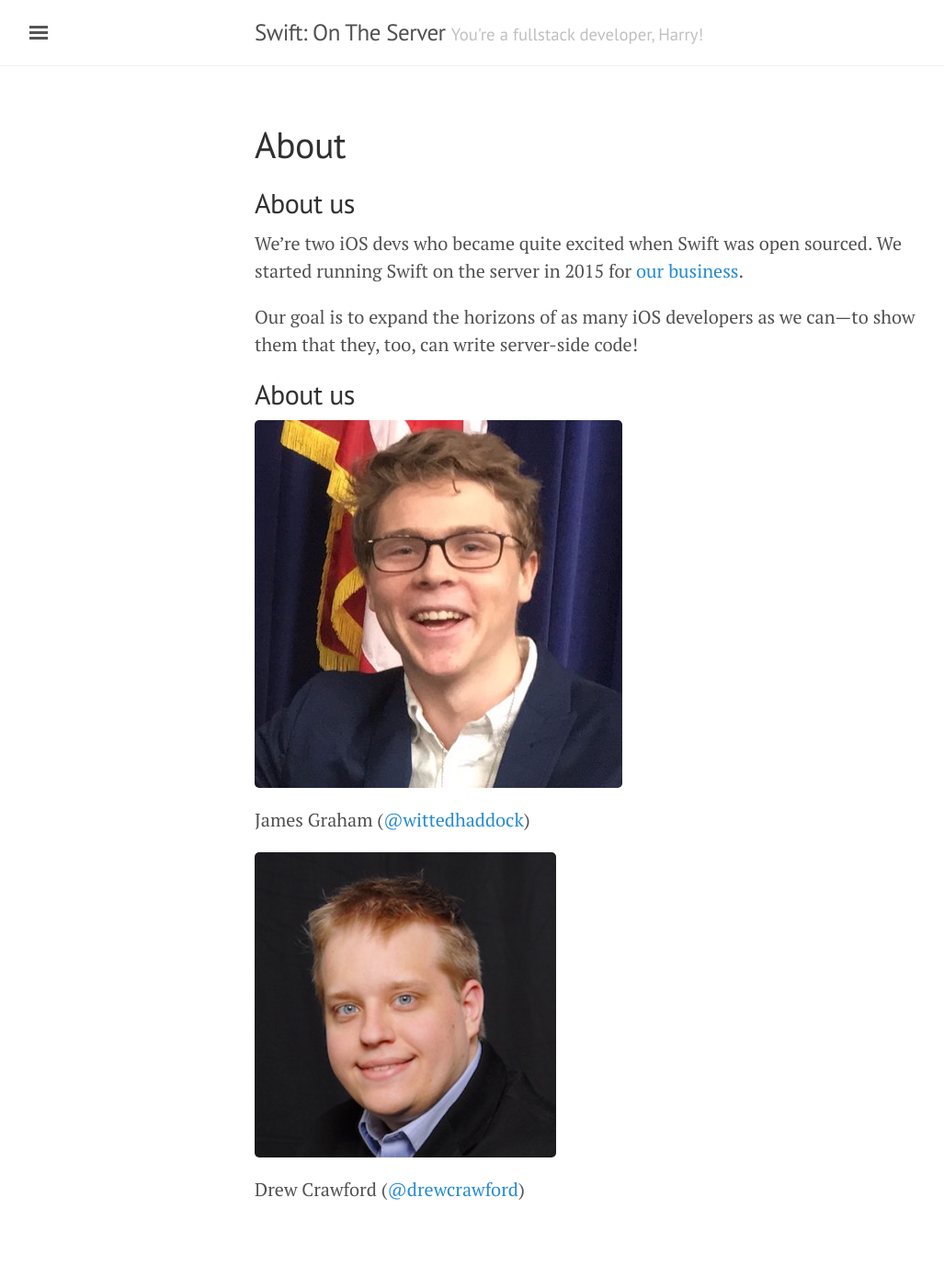
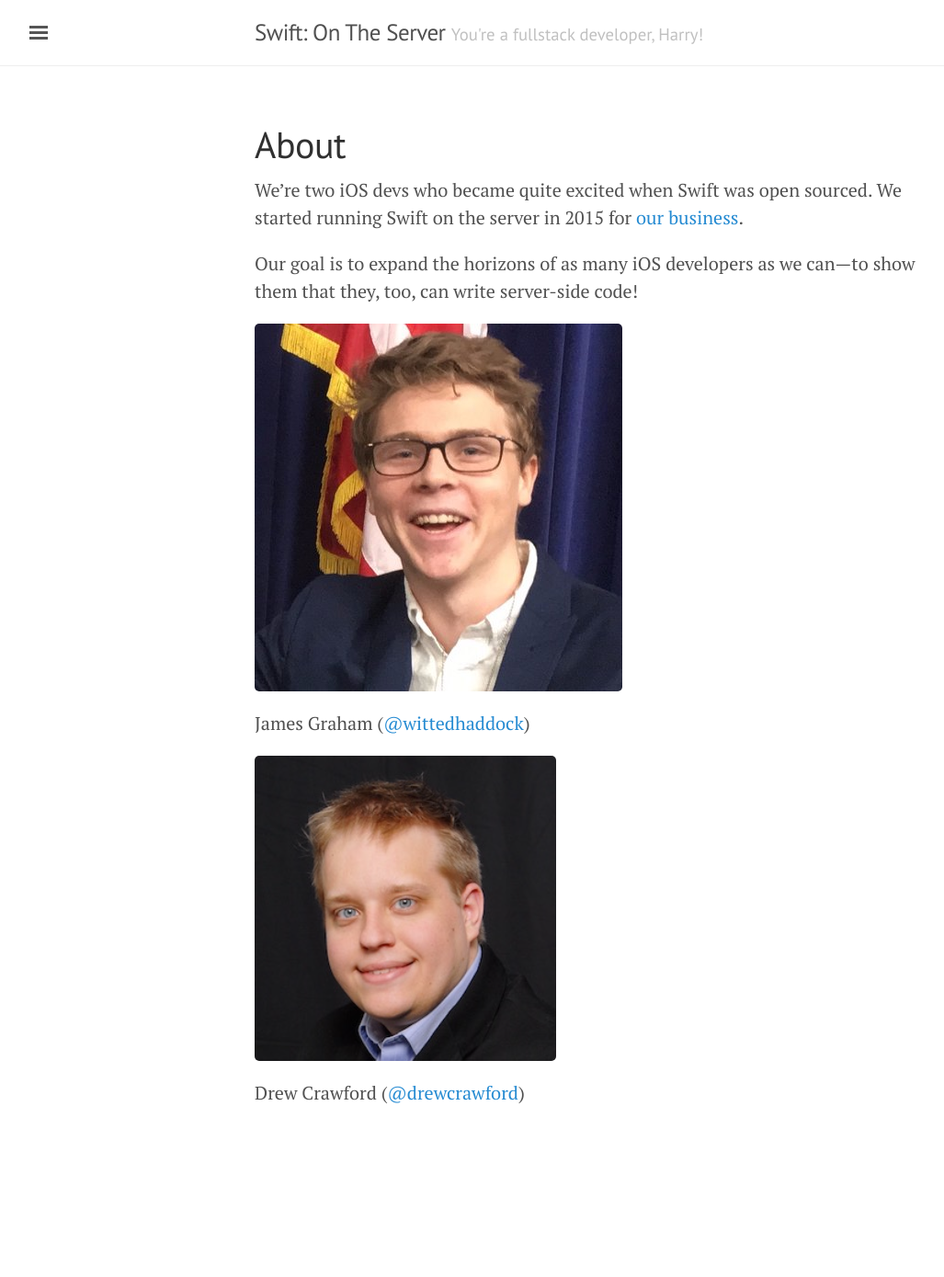
Before and after one commit to jalague/wallacemurry, a Jekyll site: the page built from about.md, in a window 1280 px wide. Shown: the whole page at 92% size, without its empty margins (3-1030 px from the left). Built offline with Jekyll 4.4.1, drawn with Linux system fonts in a browser that asks for light colours; after the commit the page ends 1284 px from its top, so only the background shows below that.

Commit message:
remove redundancies

```diff
--- a/about.md
+++ b/about.md
@@ -3,13 +3,11 @@ layout: page
 title: About
 ---
 
-## About us
 
 We're two iOS devs who became quite excited when Swift was open sourced. We started running Swift on the server in 2015 for [our business](http://caffei.net).
 
 Our goal is to expand the horizons of as many iOS developers as we can—to show them that they, too, can write server-side code!
 
-## About us
 
 ![james-profile]({{site.url}}public/images/james-profile.jpg)
 
```
